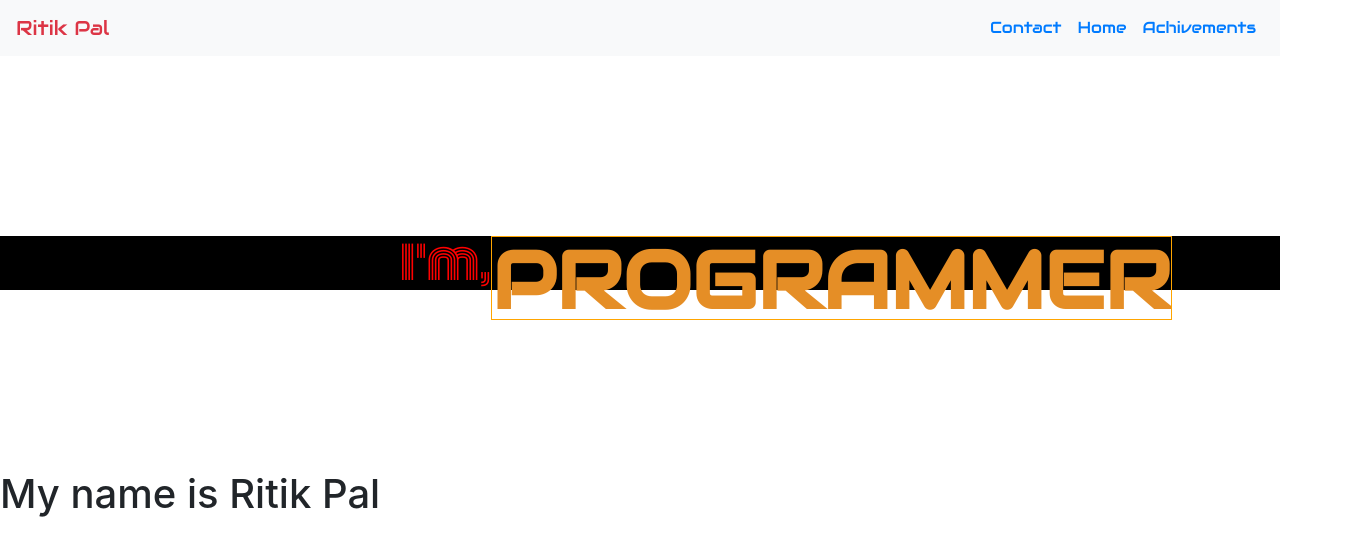
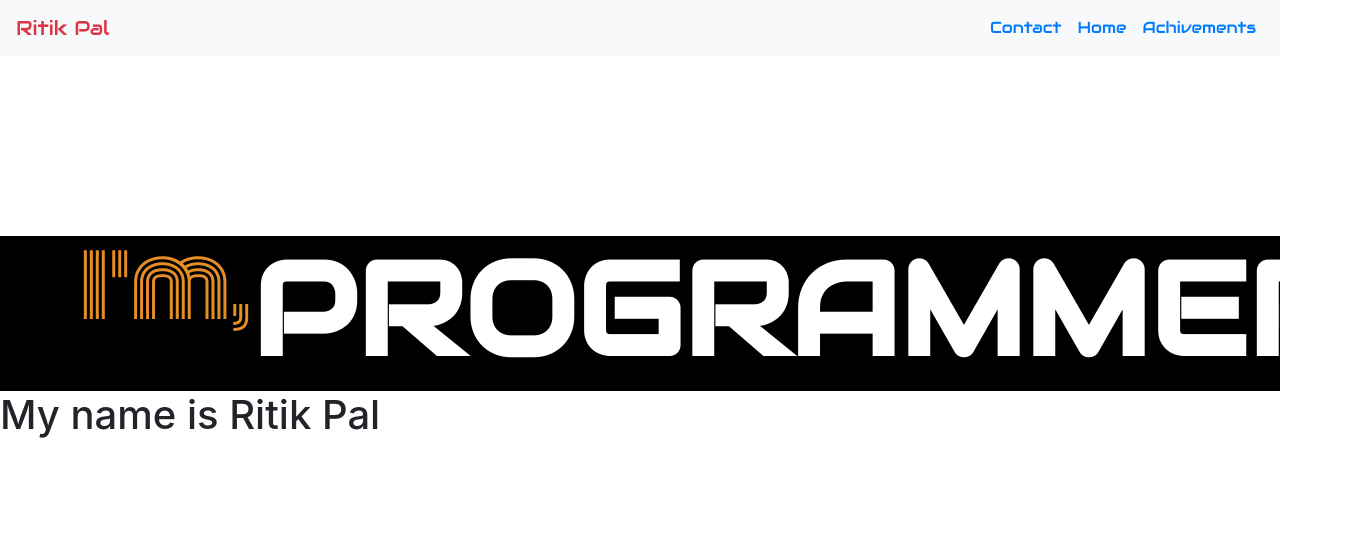
Before and after one commit to RitikPal98/Mysite, a plain HTML site: page index.html in a window 1280 px wide. Shown: the whole page, 1355 px wide, since content can reach past the window. Drawn offline with nearby package versions, Linux system fonts and the light colour scheme.

Commit message:
Update style.css

```diff
--- a/style.css
+++ b/style.css
@@ -1,25 +1,30 @@
 
 #page1{
-  margin: auto;
+  margin:auto;
   background-color: black;
-  height: 100px,
+  height: 155px;
+
+
+
 }
 .outer{
-  margin: 180px 400px;
+  margin: 180px 80px;
   font-family: 'Monoton',cursive;
-  color: red;
+  color:#e58e26;
 
 }
 
 #headline{
-  font-size: 45px;
+  font-size: 85px;
+height:40px;
+wide:100%;
 }
 .inner{
   position: absolute;
-  border: 1px solid orange;
-  height:84px;
-  font-size: 80px;
-  font-weight: bold;
+  border: 0 solid orange;
+  height:138px;
+  font-size: 130px;
+  font-weight:bold;
   font-family: 'Audiowide',cursive;
   text-transform: uppercase;
   display: inline-block;
@@ -28,18 +33,18 @@
 .inner span{
   animation: animate 10s ease infinite;
   position:relative;
-  color:#e58e26;
-  line-height: 84px;
+  color:white;
+  line-height: 134px;
 }
 @keyframes animate {
   0%{top:0}
   20%{top:0}
-  25%{top:-100px}
-  50%{top:-100px}
-  60%{top:-200px}
-  70%{top:-200px}
-  75%{top:-300px}
-  95%{top:-300px}
+  25%{top:-160px}
+  50%{top:-160px}
+  60%{top:-330px}
+  70%{top:-330px}
+  75%{top:-480px}
+  95%{top:-480px}
   100%{top:-5px}
 
 
```
